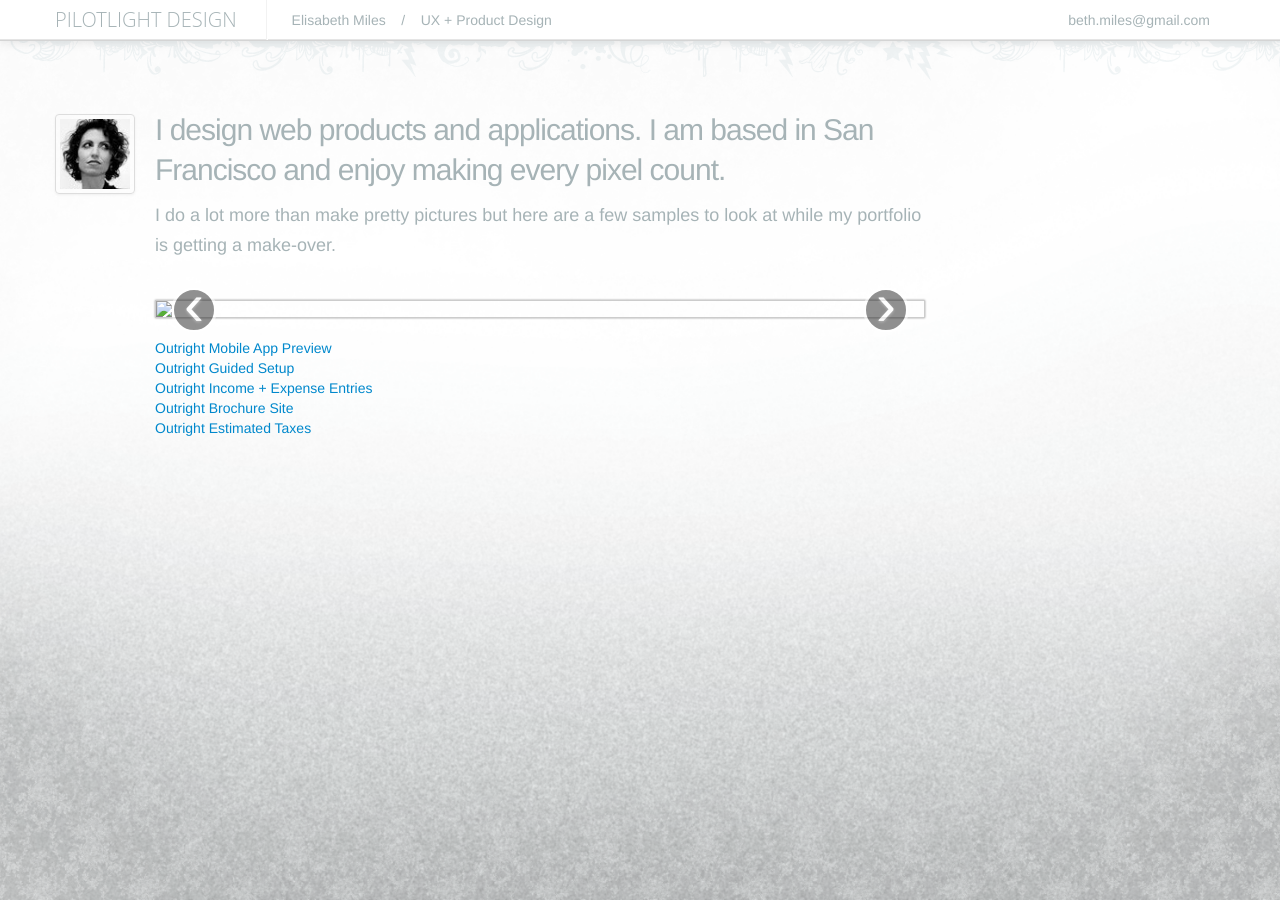
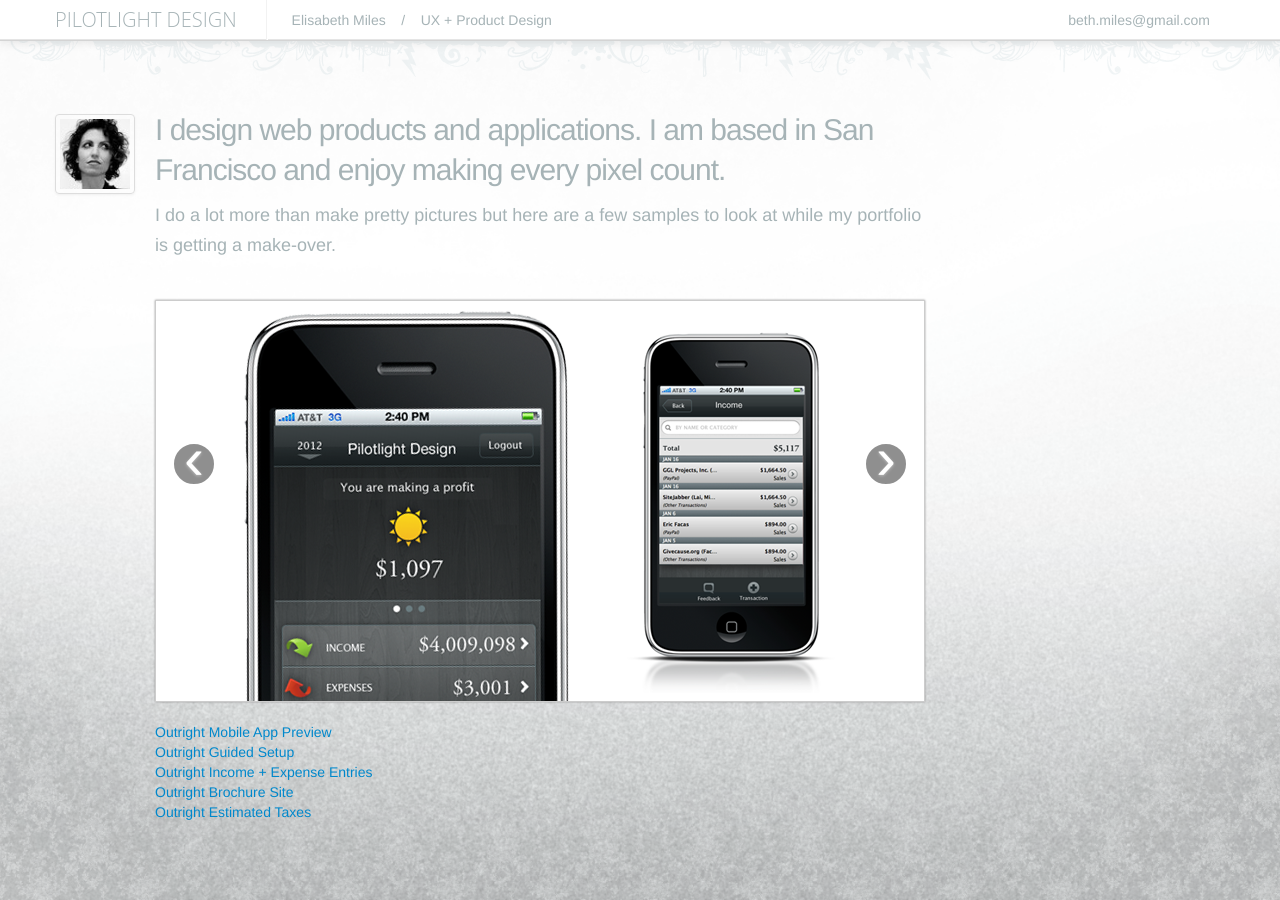
Before and after one commit to elisabethmiles/pilotlightdesign, a Jekyll site: the page built from index.html, in a window 1280 px wide. Built offline with Jekyll 4.4.1, drawn with Linux system fonts in a browser that asks for light colours; nearby versions of some CDN libraries; comment, search, counter and statistics services are not loaded.

Commit message:
updating css

```diff
--- a/css/pilotlight.css
+++ b/css/pilotlight.css
@@ -50,3 +50,8 @@
 	color: #a6b3b6;
 
 }
+
+.carousel-inner {
+	background: white;
+}
+}
```
Also changed, not shown: images/examples/mobile-preview-r2_0000_login.png (added), images/examples/mobile-preview-r2_0003_txn-list.png (added), images/examples/mobile-preview-r2_0004_txn-drilldown.png (added), images/examples/mobile-preview-r2_0005_account-list.png (added), portfolio/mobile-outright-pnl.png (added).
